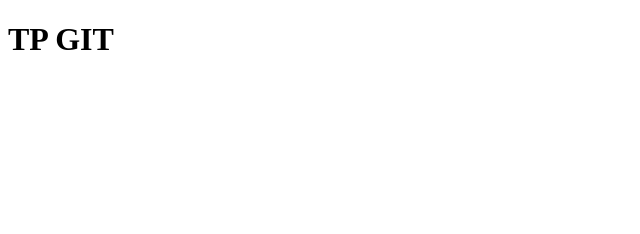
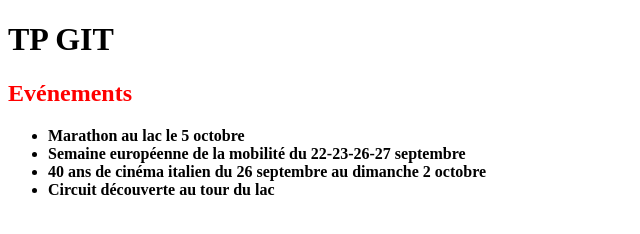
Before and after one commit to OussamaFatnassi/TPGITMDSv2, a plain HTML site: page index.html in a window 1280 px wide. Shown: the whole page, without its empty margins (0-640 px from the left). Drawn offline with Linux system fonts and the light colour scheme.

Commit message:
Added events to the index

```diff
--- a/index.html
+++ b/index.html
@@ -5,8 +5,29 @@
     <meta http-equiv="X-UA-Compatible" content="IE=edge">
     <meta name="viewport" content="width=device-width, initial-scale=1.0">
     <title>TPGIT</title>
+    <style>
+        .evenment{
+            color: black;
+            font-weight: bolder;
+        }
+        .evenmentTitre{
+            color: red;
+            font-weight: bold;
+        }
+    </style>
 </head>
 <body>
     <h1>TP GIT</h1>
+    <div class="evenments">
+        <h2 class="evenmentTitre">
+            Evénements
+        </h2>
+        <ul>
+            <li class="evenment">Marathon au lac le 5 octobre</li>
+            <li class="evenment">Semaine européenne de la mobilité du 22-23-26-27 septembre</li>
+            <li class="evenment">40 ans de cinéma italien du 26 septembre au dimanche 2 octobre</li>
+            <li class="evenment">Circuit découverte au tour du lac</li>
+        </ul>
+    </div>
 </body>
 </html>
```
